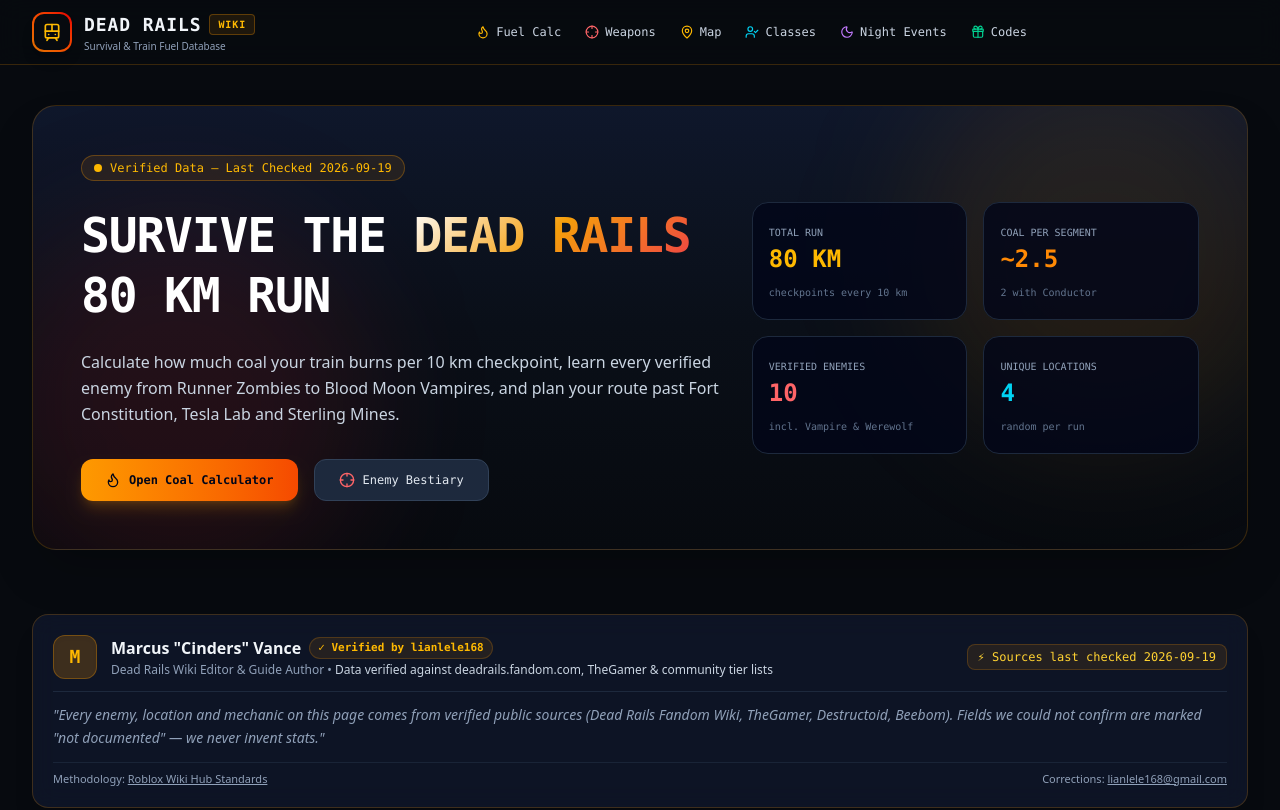
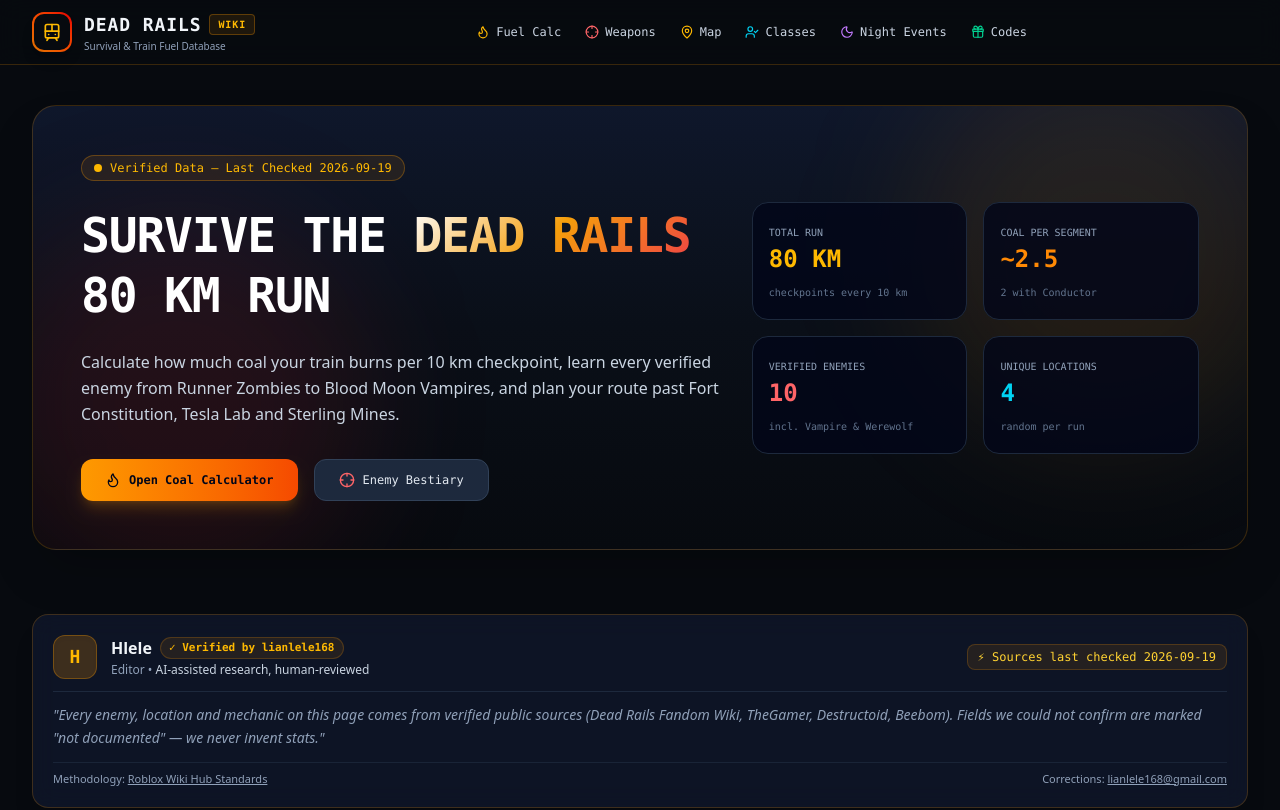
Before and after one commit to lianlele168/dead-rails-wiki, a Next.js app: page / in a window 1280 px wide. Shown: the top 810 px of the page. Built offline with nearby package versions, Linux system fonts and the light colour scheme.

Commit message:
feat(eeat): honest author identity + AI disclosure

```diff
--- a/src/components/AuthorCard.tsx
+++ b/src/components/AuthorCard.tsx
@@ -10,9 +10,9 @@
 }
 
 export default function AuthorCard({
-  authorName = 'Marcus "Cinders" Vance',
-  role = 'Dead Rails Wiki Editor & Guide Author',
-  experience = 'Data verified against deadrails.fandom.com, TheGamer & community tier lists',
+  authorName = 'Hlele',
+  role = 'Editor',
+  experience = 'AI-assisted research, human-reviewed',
   patchVersion = `Sources last checked ${'2026-09-19'}`,
   lastUpdated = '',
   editorialNote = 'Every enemy, location and mechanic on this page comes from verified public sources (Dead Rails Fandom Wiki, TheGamer, Destructoid, Beebom). Fields we could not confirm are marked "not documented" — we never invent stats.',
--- a/src/components/Footer.tsx
+++ b/src/components/Footer.tsx
@@ -49,6 +49,7 @@
 
       <div className="max-w-7xl mx-auto border-t border-slate-900 mt-8 pt-6 flex flex-col sm:flex-row items-center justify-between text-[11px] text-slate-500 font-mono">
         <p>© 2026 Dead Rails Wiki. All rights reserved.</p>
+        <p>Content AI-assisted, human-reviewed · Data sources cited on page · Contact: lianlele168@gmail.com</p>
         <p>Built with Next.js 15 & Tailwind CSS</p>
       </div>
     </footer>
```
